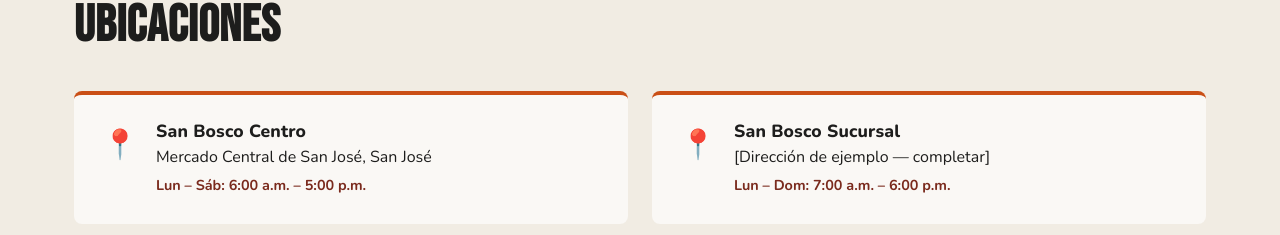
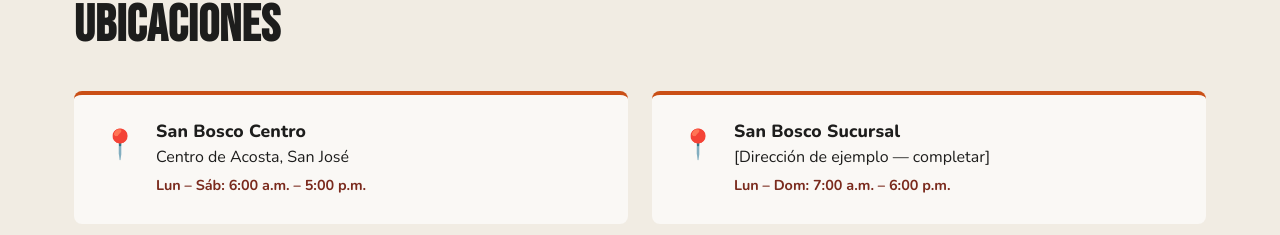
Before and after one commit to kacn1z-del/carniceria-San-Bosco-, a React (Vite) app: page / in a window 1280 px wide. Shown: the part 3694-3929 px from the top of the page. Built offline with nearby package versions, Linux system fonts and the light colour scheme.

Commit message:
Actualizar Ubicaciones.jsx

```diff
--- a/src/components/Ubicaciones.jsx
+++ b/src/components/Ubicaciones.jsx
@@ -3,7 +3,7 @@ import './Ubicaciones.css'
 const LOCACIONES = [
   {
     nombre: 'San Bosco Centro',
-    direccion: 'Mercado Central de San José, San José',
+    direccion: 'Centro de Acosta, San José',
     horario: 'Lun – Sáb: 6:00 a.m. – 5:00 p.m.',
   },
   {
```
